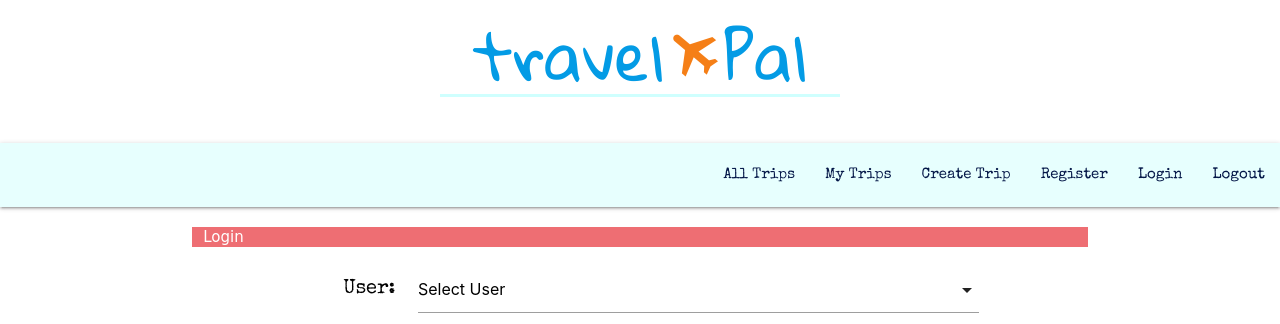
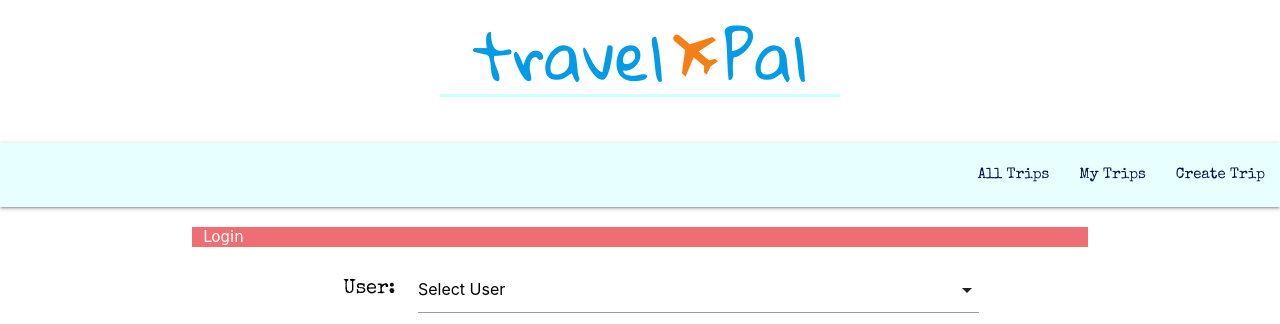
Before and after one commit to jyoung90ie/Event-Calendar, a Flask app: page /user/login/ in a window 1280 px wide. Shown: the top 324 px of the page. Run offline with Flask 2, Linux system fonts and the light colour scheme; some libraries are stand-ins or nearby versions; some web fonts are replaced.

Commit message:
Navigation links updated

```diff
--- a/templates/template.html
+++ b/templates/template.html
@@ -27,11 +27,11 @@
 			<a href="#" data-target="mobile-menu" class="sidenav-trigger"><i class="material-icons">menu</i></a>
 			<ul class="right hide-on-med-and-down">
 				<li><a href="{{ url_for('show_trips') }}">All Trips</a></li>
-				<li><a href="{{ url_for('show_trips') }}">My Trips</a></li>
+				<li><a href="{{ url_for('show_trips', show='user') }}">My Trips</a></li>
 				<li><a href="{{ url_for('trip_new') }}">Create Trip</a></li>
-				<li><a href="{{ url_for('user_new') }}">Register</a></li>
+				<!-- <li><a href="{{ url_for('user_new') }}">Register</a></li>
 				<li><a href="{{ url_for('user_login') }}">Login</a></li>
-				<li><a href="{{ url_for('user_logout') }}">Logout</a></li>
+				<li><a href="{{ url_for('user_logout') }}">Logout</a></li> -->
 			</ul>
 		</div>
 	</nav>
@@ -42,11 +42,11 @@
 	<!-- mobile navbar (hidden on larger devices) -->
 	<ul class="sidenav" id="mobile-menu">
 		<li><a href="{{ url_for('show_trips') }}">All Trips</a></li>
-		<li><a href="{{ url_for('show_trips') }}">My Trips</a></li>
+		<li><a href="{{ url_for('show_trips', show='user') }}">My Trips</a></li>
 		<li><a href="{{ url_for('trip_new') }}">Create Trip</a></li>
-		<li><a href="{{ url_for('user_new') }}">Register</a></li>
+		<!-- <li><a href="{{ url_for('user_new') }}">Register</a></li>
 		<li><a href="{{ url_for('user_login') }}">Login</a></li>
-		<li><a href="{{ url_for('user_logout') }}">Logout</a></li>
+		<li><a href="{{ url_for('user_logout') }}">Logout</a></li> -->
 	</ul>
 
 	<main class="container">
```
